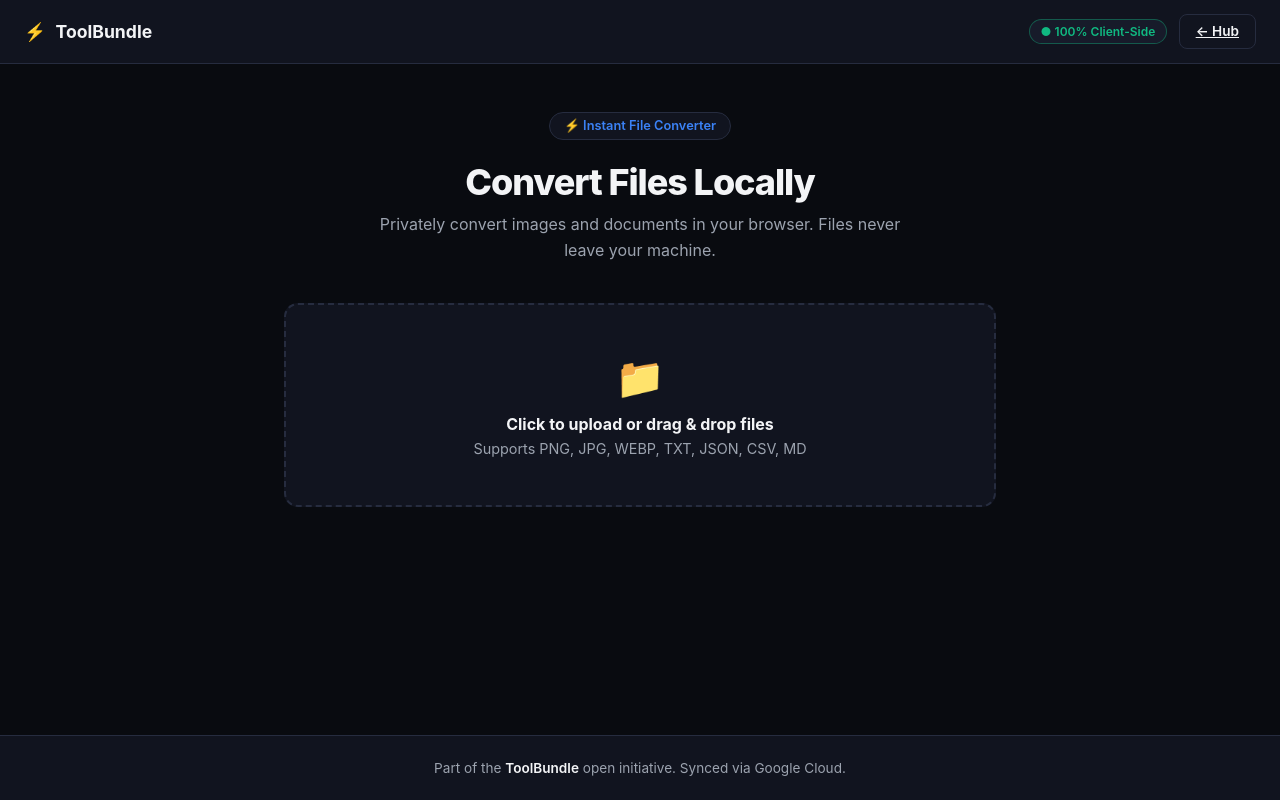
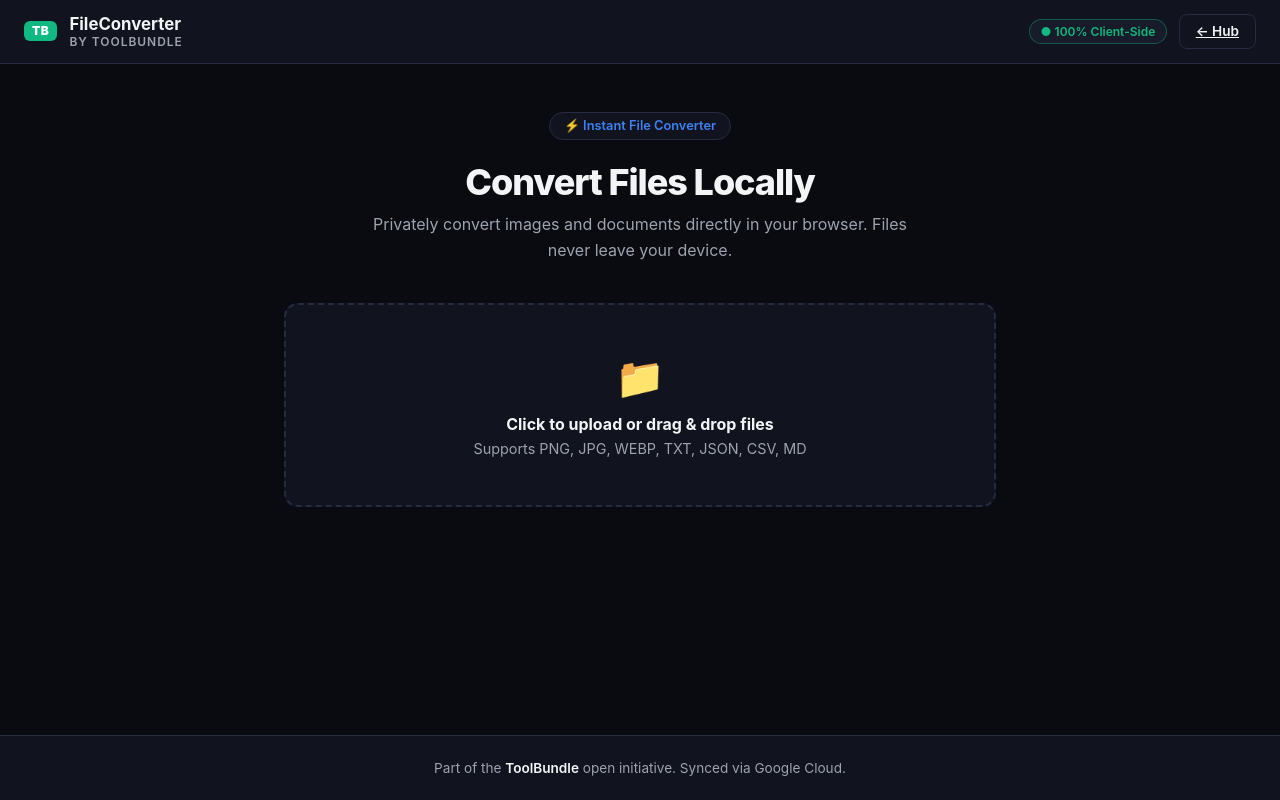
Before and after one commit to toolbundle/fileconverter, a plain HTML site: page index.html in a window 1280 px wide. Drawn offline with Linux system fonts and the light colour scheme.

Commit message:
Refactor HTML structure and improve branding
Updated title and added meta tags for caching. Enhanced brand styling and improved text clarity in the hero section.

```diff
--- a/index.html
+++ b/index.html
@@ -3,7 +3,10 @@
 <head>
   <meta charset="UTF-8" />
   <meta name="viewport" content="width=device-width, initial-scale=1.0" />
-  <title>FileConverter — Fast Client-Side Converter by ToolBundle</title>
+  <meta http-equiv="Cache-Control" content="no-cache, no-store, must-revalidate" />
+  <meta http-equiv="Pragma" content="no-cache" />
+  <meta http-equiv="Expires" content="0" />
+  <title>FileConverter by ToolBundle — Fast Client-Side Converter</title>
   <style>
     :root {
       --bg: #090b10;
@@ -15,7 +18,7 @@
       --accent-hover: #2563eb;
       --text: #f3f4f6;
       --muted: #9ca3af;
-      --success: #10b981;
+      --brand-green: #10b981;
       --danger: #ef4444;
       --warning: #f59e0b;
     }
@@ -23,27 +26,29 @@
     * { box-sizing: border-box; margin: 0; padding: 0; font-family: -apple-system, BlinkMacSystemFont, "Segoe UI", Roboto, sans-serif; }
     body { background: var(--bg); color: var(--text); padding: 0; display: flex; flex-direction: column; align-items: center; min-height: 100vh; }
 
-    /* Shared Top Nav */
-    .nav-header { width: 100%; border-bottom: 1px solid var(--border); background: var(--surface); padding: 0.85rem 1.5rem; display: flex; justify-content: space-between; align-items: center; }
-    .brand { display: flex; align-items: center; gap: 0.6rem; text-decoration: none; color: var(--text); font-weight: 700; font-size: 1.1rem; }
+    /* Universal ToolBundle Top Nav */
+    .nav-header { width: 100%; border-bottom: 1px solid var(--border); background: var(--surface); padding: 0.85rem 1.5rem; display: flex; justify-content: space-between; align-items: center; position: sticky; top: 0; z-index: 100; }
+    .brand-link { display: flex; align-items: center; gap: 0.75rem; text-decoration: none; color: var(--text); }
+    .tb-badge { background: var(--brand-green); color: #ffffff; font-weight: 900; font-size: 0.75rem; padding: 0.25rem 0.5rem; border-radius: 6px; letter-spacing: 0.05em; display: inline-flex; align-items: center; justify-content: center; line-height: 1; }
+    .brand-title { font-size: 1.05rem; font-weight: 700; color: var(--text); }
+    .brand-sub { font-size: 0.75rem; text-transform: uppercase; letter-spacing: 0.08em; color: var(--muted); font-weight: 600; }
+
     .nav-actions { display: flex; align-items: center; gap: 0.75rem; }
     .badge { font-size: 0.75rem; padding: 0.25rem 0.65rem; border-radius: 9999px; background: var(--card); border: 1px solid var(--border); color: var(--muted); font-weight: 600; }
-    .badge.active { border-color: rgba(16, 185, 129, 0.4); color: var(--success); }
+    .badge.active { border-color: rgba(16, 185, 129, 0.4); color: var(--brand-green); }
 
     .btn { background: var(--accent); color: white; border: none; padding: 0.55rem 1rem; border-radius: 8px; cursor: pointer; font-weight: 600; font-size: 0.85rem; transition: 0.15s; }
     .btn:hover { background: var(--accent-hover); }
     .btn-secondary { background: var(--surface); border: 1px solid var(--border); color: var(--text); }
-    .btn-secondary:hover { background: var(--card); }
+    .btn-secondary:hover { background: var(--card); border-color: var(--border-hover); }
 
     .container { width: 100%; max-width: 760px; padding: 3rem 1.5rem 5rem; }
 
-    /* Hero */
     .hero { text-align: center; margin-bottom: 2.5rem; }
     .hero-badge { display: inline-flex; align-items: center; gap: 0.5rem; font-size: 0.8rem; font-weight: 600; padding: 0.35rem 0.85rem; border-radius: 9999px; background: var(--surface); border: 1px solid var(--border); color: var(--accent); margin-bottom: 1.25rem; }
     h1 { font-size: 2.25rem; font-weight: 800; letter-spacing: -0.03em; margin-bottom: 0.5rem; }
     p.lead { color: var(--muted); font-size: 1rem; max-width: 540px; margin: 0 auto; line-height: 1.6; }
 
-    /* Drop Zone */
     .dropzone {
       background: var(--surface); border: 2px dashed var(--border); border-radius: 14px;
       padding: 3rem 2rem; text-align: center; cursor: pointer; transition: 0.2s;
@@ -54,7 +59,6 @@
     .drop-icon { font-size: 2.5rem; margin-bottom: 0.75rem; }
     .dropzone p { color: var(--muted); font-size: 0.9rem; margin-top: 0.35rem; }
 
-    /* Control Box */
     .control-box { background: var(--card); border: 1px solid var(--border); border-radius: 12px; padding: 1.5rem; display: none; margin-bottom: 1.5rem; }
     .file-details { display: flex; align-items: center; justify-content: space-between; margin-bottom: 1.25rem; padding-bottom: 1rem; border-bottom: 1px solid var(--border); font-size: 0.9rem; }
     .file-name { font-weight: 600; max-width: 400px; overflow: hidden; text-overflow: ellipsis; white-space: nowrap; }
@@ -64,7 +68,6 @@
     select { flex: 1; background: var(--surface); border: 1px solid var(--border); color: var(--text); padding: 0.65rem; border-radius: 8px; font-size: 0.9rem; outline: none; }
     select:focus { border-color: var(--accent); }
 
-    /* Shared Footer */
     footer { width: 100%; border-top: 1px solid var(--border); background: var(--surface); padding: 1.5rem; text-align: center; color: var(--muted); font-size: 0.85rem; margin-top: auto; }
     footer a { color: var(--text); text-decoration: none; font-weight: 600; }
   </style>
@@ -72,8 +75,12 @@
 <body>
 
 <header class="nav-header">
-  <a href="https://toolbundle.github.io/" class="brand">
-    <span>⚡</span> ToolBundle
+  <a href="https://toolbundle.github.io/" class="brand-link">
+    <span class="tb-badge">TB</span>
+    <div>
+      <div class="brand-title">FileConverter</div>
+      <div class="brand-sub">BY TOOLBUNDLE</div>
+    </div>
   </a>
   <div class="nav-actions">
     <span class="badge active">● 100% Client-Side</span>
@@ -85,7 +92,7 @@
   <div class="hero">
     <div class="hero-badge">⚡ Instant File Converter</div>
     <h1>Convert Files Locally</h1>
-    <p class="lead">Privately convert images and documents in your browser. Files never leave your machine.</p>
+    <p class="lead">Privately convert images and documents directly in your browser. Files never leave your device.</p>
   </div>
 
   <div class="dropzone" id="dropArea" onclick="document.getElementById('fileInput').click()">
@@ -118,7 +125,7 @@
 
 <script>
   let currentFile = null;
-  let fileType = ''; // 'image' or 'text'
+  let fileType = '';
 
   const dropArea = document.getElementById('dropArea');
 
```
